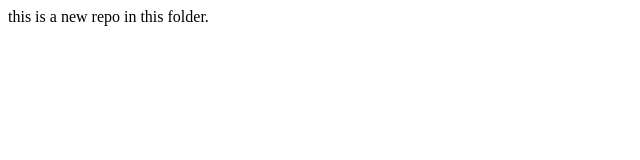
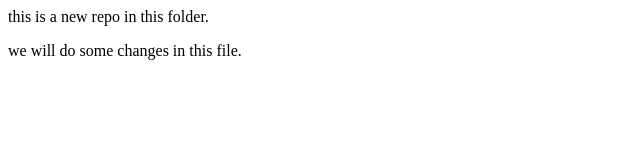
Before and after one commit to Prernagirigoswami/repo, a plain HTML site: page index.html in a window 1280 px wide. Shown: the whole page, without its empty margins (0-640 px from the left). Drawn offline with Linux system fonts and the light colour scheme.

```diff
--- a/index.html
+++ b/index.html
@@ -1 +1,2 @@
 <p> this is a new repo in this folder.</p>
+<p> we will do some changes in this file.</p>
```
